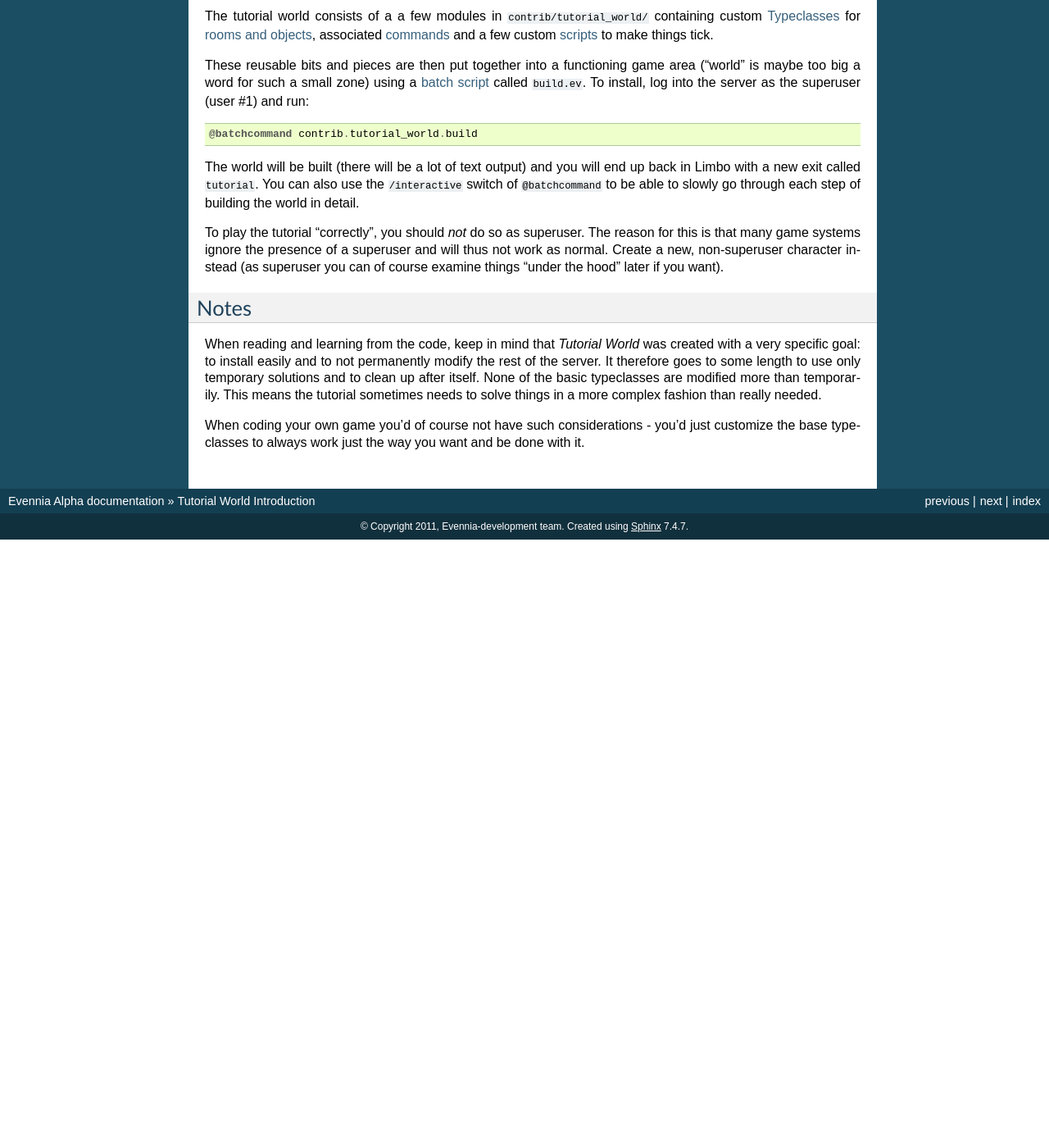
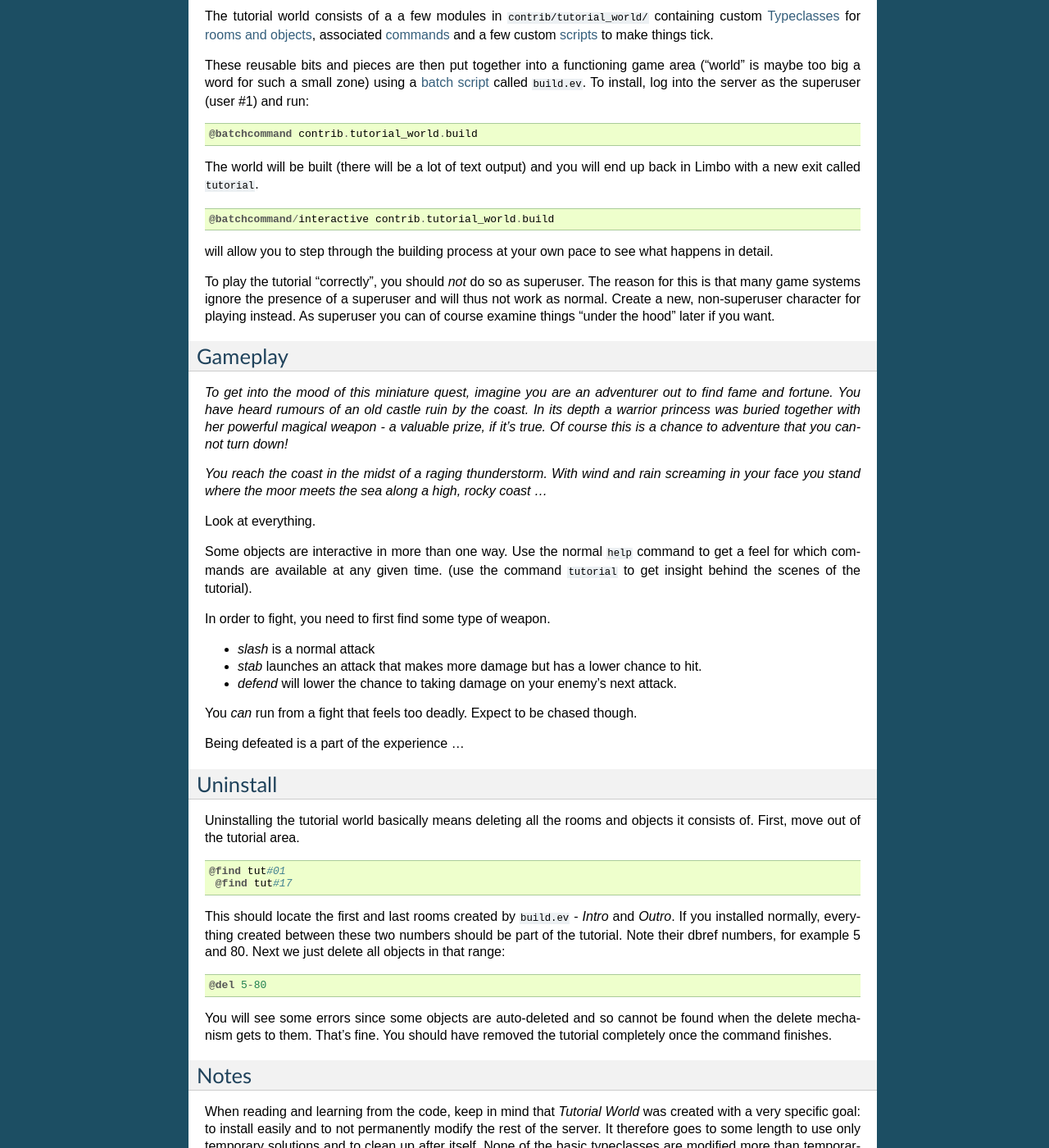
Before and after one commit to google-code-export/evennia, a Sphinx documentation site: the page built from docs/sphinx/source/wiki/TutorialWorldIntroduction.rst, in a window 1280 px wide and 1400 px high, scrolled down 579 px. Shown: the whole window at 82% size. Built offline with Sphinx 7.4.7, drawn with Linux system fonts in a browser that asks for light colours; formulas are drawn with MathJax 3; pages that are not in the unit, such as notebooks, are missing from menus; before the commit the page ends 1237 px from its top, so only the background shows below that; some of the changed text lies outside the part shown.

Commit message:
Updated ReST documentation

```diff
--- a/docs/sphinx/source/wiki/BuilderDocs.rst
+++ b/docs/sphinx/source/wiki/BuilderDocs.rst
@@ -12,14 +12,16 @@ Building basics
 -  `Adding colour <Colours.html>`_
 -  `Customizing the connection screen <ConnectionScreen.html>`_
 
-World creation
---------------
+Advanced building and World building
+------------------------------------
 
 `Overview of batch processors <BatchProcessors.html>`_
 
 -  `Batch-command processor <BatchCommandProcessor.html>`_
 -  `Batch-code processor <BatchCodeProcessor.html>`_
 
+`Adding zones <Zones.html>`_
+
 The Tutorial world
 ------------------
 
--- a/docs/sphinx/source/wiki/TutorialWorldIntroduction.rst
+++ b/docs/sphinx/source/wiki/TutorialWorldIntroduction.rst
@@ -45,15 +45,79 @@ install, log into the server as the superuser (user #1) and run:
     @batchcommand contrib.tutorial_world.build
 
 The world will be built (there will be a lot of text output) and you
-will end up back in Limbo with a new exit called ``tutorial``. You can
-also use the ``/interactive`` switch of ``@batchcommand`` to be able to
-slowly go through each step of building the world in detail.
+will end up back in Limbo with a new exit called ``tutorial``.
+
+::
+
+    @batchcommand/interactive contrib.tutorial_world.build
+
+will allow you to step through the building process at your own pace to
+see what happens in detail.
 
 To play the tutorial "correctly", you should *not* do so as superuser.
 The reason for this is that many game systems ignore the presence of a
 superuser and will thus not work as normal. Create a new, non-superuser
-character instead (as superuser you can of course examine things "under
-the hood" later if you want).
+character for playing instead. As superuser you can of course examine
+things "under the hood" later if you want.
+
+Gameplay
+--------
+
+*To get into the mood of this miniature quest, imagine you are an
+adventurer out to find fame and fortune. You have heard rumours of an
+old castle ruin by the coast. In its depth a warrior princess was buried
+together with her powerful magical weapon - a valuable prize, if it's
+true. Of course this is a chance to adventure that you cannot turn
+down!*
+
+*You reach the coast in the midst of a raging thunderstorm. With wind
+and rain screaming in your face you stand where the moor meets the sea
+along a high, rocky coast ...*
+
+Look at everything.
+
+Some objects are interactive in more than one way. Use the normal
+``help`` command to get a feel for which commands are available at any
+given time. (use the command ``tutorial`` to get insight behind the
+scenes of the tutorial).
+
+In order to fight, you need to first find some type of weapon.
+
+-  *slash* is a normal attack
+-  *stab* launches an attack that makes more damage but has a lower
+   chance to hit.
+-  *defend* will lower the chance to taking damage on your enemy's next
+   attack.
+
+You *can* run from a fight that feels too deadly. Expect to be chased
+though.
+
+Being defeated is a part of the experience ...
+
+Uninstall
+---------
+
+Uninstalling the tutorial world basically means deleting all the rooms
+and objects it consists of. First, move out of the tutorial area.
+
+::
+
+    @find tut#01
+     @find tut#17
+
+This should locate the first and last rooms created by ``build.ev`` -
+*Intro* and *Outro*. If you installed normally, everything created
+between these two numbers should be part of the tutorial. Note their
+dbref numbers, for example 5 and 80. Next we just delete all objects in
+that range:
+
+::
+
+    @del 5-80
+
+You will see some errors since some objects are auto-deleted and so
+cannot be found when the delete mechanism gets to them. That's fine. You
+should have removed the tutorial completely once the command finishes.
 
 Notes
 -----
```
Also changed, not shown: other parts of docs/sphinx/source/wiki/TutorialWorldIntroduction.rst (+1 -1 lines), docs/sphinx/source/wiki/Commands.rst (+22 -2 lines), docs/sphinx/source/wiki/Contributing.rst (+10 -8 lines), docs/sphinx/source/wiki/DefaultCommandHelp.rst (+17 -17 lines), docs/sphinx/source/wiki/Typeclasses.rst (+17 -4 lines).
